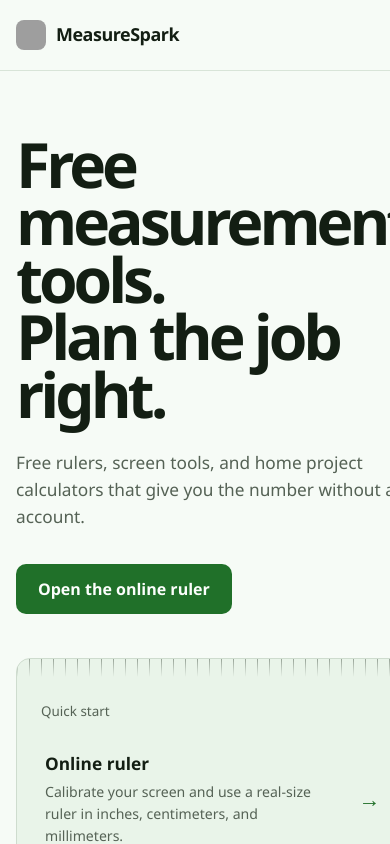
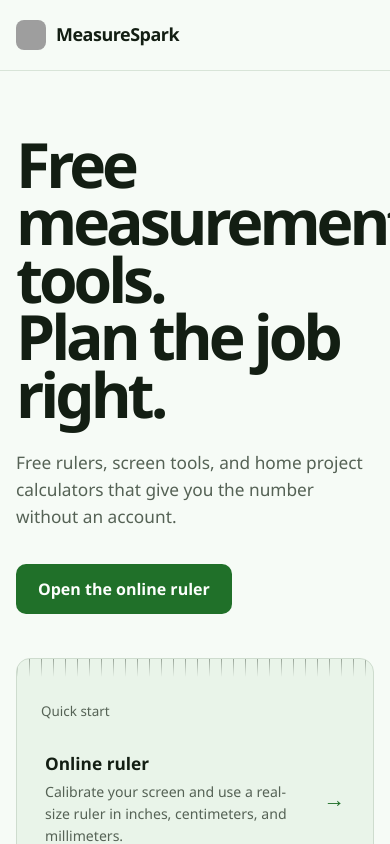
Before and after one commit to deiaqgyv/measurespark, a Next.js app: page / in a window 390 px wide. Shown: the top 844 px of the page. Built offline with nearby package versions, Linux system fonts and the light colour scheme; grey boxes are pictures that could not be loaded.

Commit message:
fix: prevent mobile homepage overflow

```diff
--- a/src/app/globals.css
+++ b/src/app/globals.css
@@ -229,7 +229,8 @@ nav a:hover { color: var(--ink); }
 .category-explainer p { color: var(--muted); font-size: 1.03rem; }
 
 @media (max-width: 900px) {
-  .hero { grid-template-columns: 1fr; min-height: auto; }
+  .hero { grid-template-columns: minmax(0, 1fr); min-height: auto; }
+  .hero-copy, .measure-board { min-width: 0; max-width: 100%; }
   .measure-board { max-width: 680px; }
   .directory-section { grid-template-columns: 1fr; gap: 24px; }
   .category-tool-list { grid-template-columns: 1fr; gap: 24px; }
```
